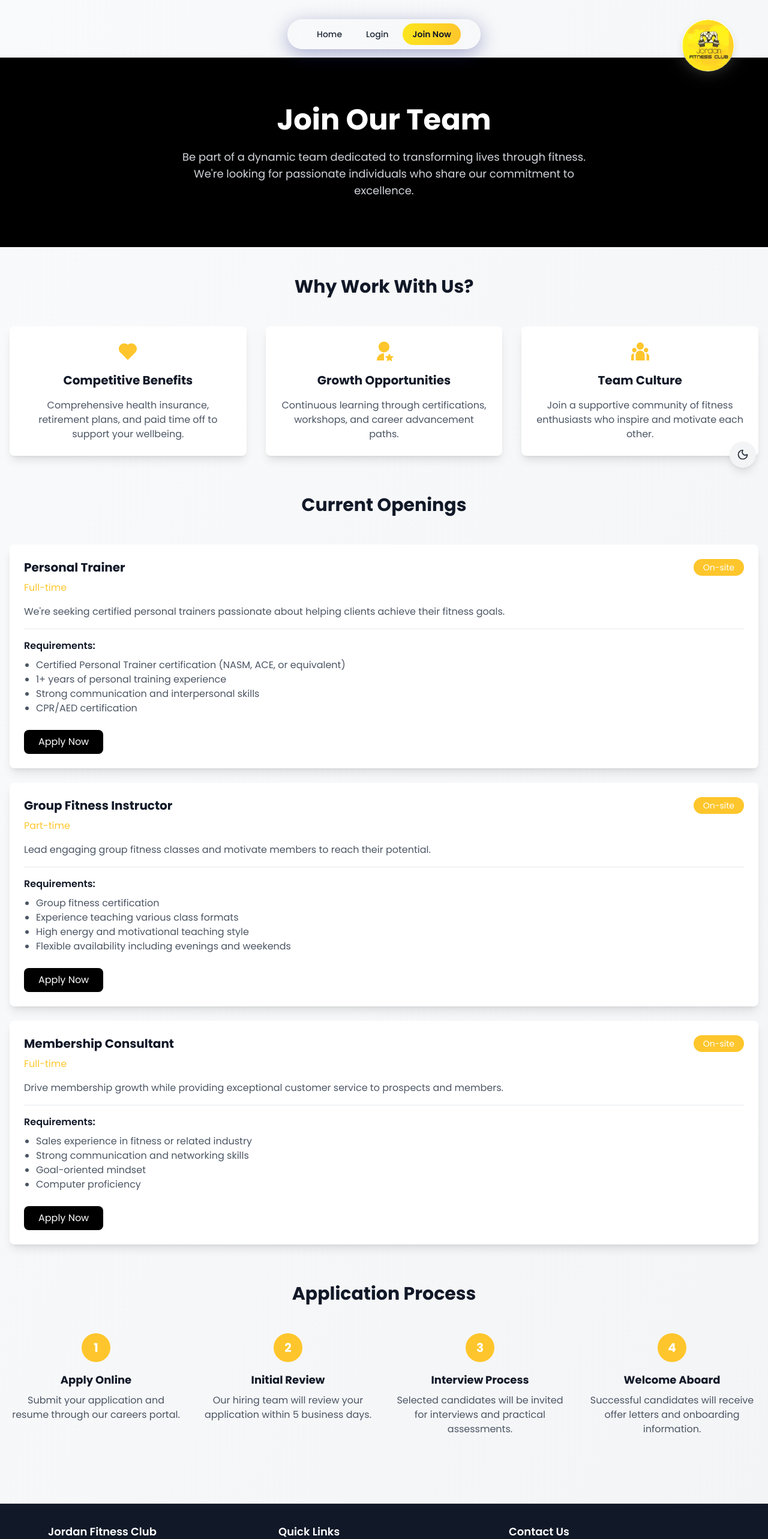
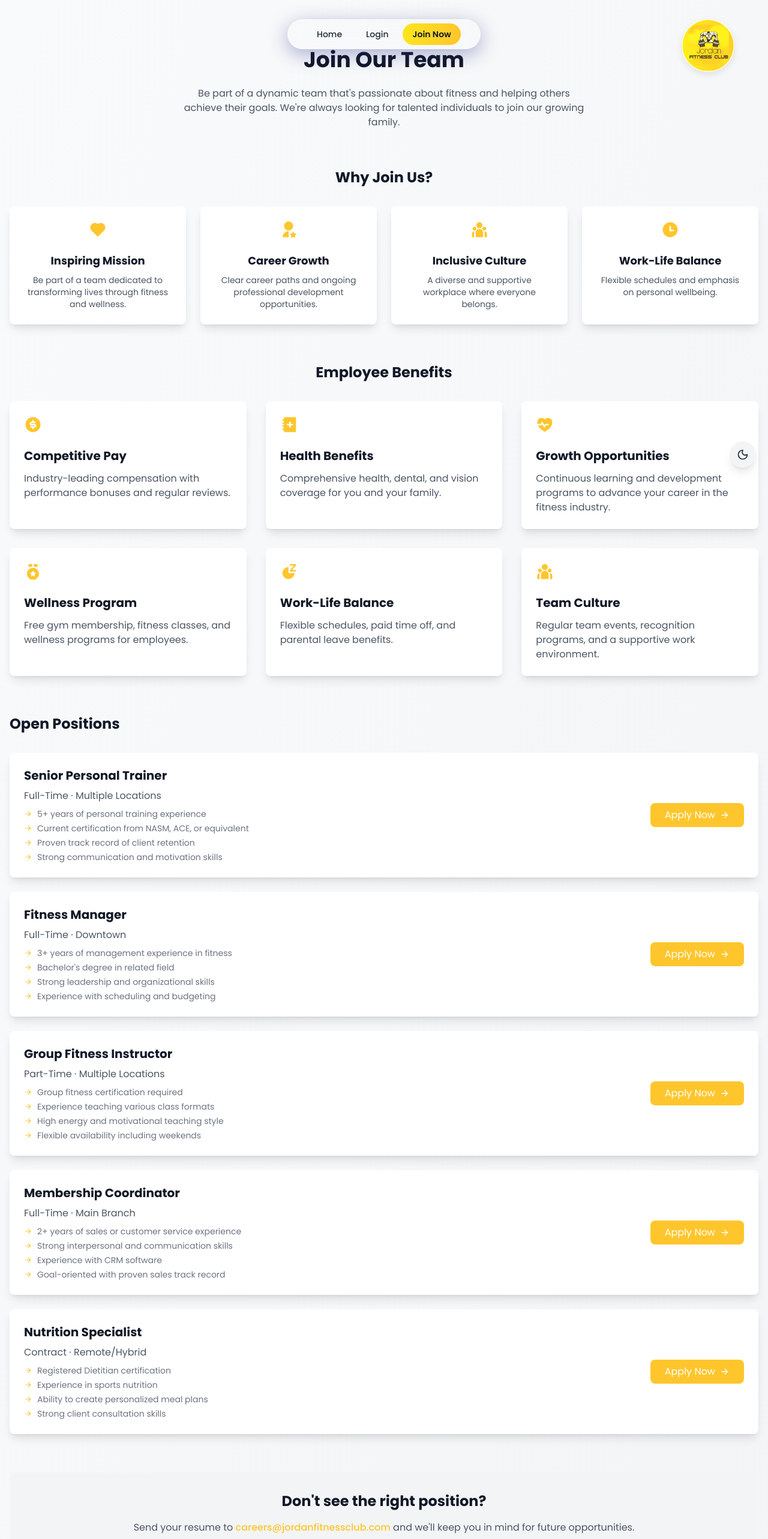
Before and after one commit to Arjun140205/Jordan-Fitness-Club, a React (Vite) app in the folder client/: page /careers in a window 1280 px wide. Shown: the top 2566 px of the page at 60% size. Built offline with nearby package versions, Linux system fonts and the light colour scheme; no server answers.

Commit message:
updated: improved Careers page structure and copy

```diff
--- a/client/src/pages/Careers.jsx
+++ b/client/src/pages/Careers.jsx
@@ -1,197 +1,261 @@
 import { motion } from "framer-motion";
-import { RiUserStarFill, RiHeartFill, RiTeamFill } from "react-icons/ri";
+import { RiUserStarFill, RiHeartFill, RiTeamFill, RiHeartPulseFill, RiTimeFill, RiArrowRightLine,
+         RiMedalFill, RiHealthBookFill, RiMoneyDollarCircleFill, RiRestTimeFill } from 'react-icons/ri';
 
 const Careers = () => {
   return (
-    <div className="pt-24 pb-12">
-      {/* Hero Section */}
-      <motion.section
+    <motion.div
       initial={{ opacity: 0 }}
       animate={{ opacity: 1 }}
-        className="bg-black text-white py-20 mb-12"
+      className="min-h-screen py-20 px-4"
     >
-        <div className="max-w-[var(--max-width)] mx-auto px-4 text-center">
-          <motion.h1
+      <div className="max-w-[var(--max-width)] mx-auto">
+        {/* Hero Section */}
+        <motion.div
           initial={{ y: 20, opacity: 0 }}
           animate={{ y: 0, opacity: 1 }}
-            className="text-4xl md:text-5xl font-bold mb-6"
+          className="text-center mb-16"
         >
-            Join Our Team
-          </motion.h1>
-          <motion.p
+          <h1 className="text-4xl font-bold text-gray-900 dark:text-white mb-6">Join Our Team</h1>
+          <p className="text-gray-600 dark:text-gray-400 max-w-2xl mx-auto">
+            Be part of a dynamic team that's passionate about fitness and helping others achieve their goals.
+            We're always looking for talented individuals to join our growing family.
+          </p>
+        </motion.div>
+
+        {/* Why Join Us Section */}
+        <motion.div
           initial={{ y: 20, opacity: 0 }}
           animate={{ y: 0, opacity: 1 }}
-            transition={{ delay: 0.2 }}
-            className="text-lg text-gray-300 max-w-2xl mx-auto"
+          className="mb-16"
         >
-            Be part of a dynamic team dedicated to transforming lives through fitness.
-            We're looking for passionate individuals who share our commitment to excellence.
-          </motion.p>
+          <h2 className="text-2xl font-bold text-gray-900 dark:text-white mb-8 text-center">Why Join Us?</h2>
+          <div className="grid grid-cols-1 md:grid-cols-2 lg:grid-cols-4 gap-6">
+            {whyJoinUs.map((reason, index) => (
+              <motion.div
+                key={reason.title}
+                initial={{ y: 20, opacity: 0 }}
+                animate={{ y: 0, opacity: 1 }}
+                transition={{ delay: index * 0.1 }}
+                className="bg-white dark:bg-gray-800 p-6 rounded-lg shadow-lg text-center"
+              >
+                <span className="text-[var(--secondary-color)] text-3xl mb-4 inline-block">
+                  {reason.icon}
+                </span>
+                <h3 className="text-lg font-bold text-gray-900 dark:text-white mb-2">
+                  {reason.title}
+                </h3>
+                <p className="text-gray-600 dark:text-gray-400 text-sm">
+                  {reason.description}
+                </p>
+              </motion.div>
+            ))}
           </div>
-      </motion.section>
+        </motion.div>
 
         {/* Benefits Section */}
-      <section className="max-w-[var(--max-width)] mx-auto px-4 mb-16">
-        <h2 className="text-3xl font-bold text-center mb-12">Why Work With Us?</h2>
+        <div className="mb-16">
+          <h2 className="text-2xl font-bold text-gray-900 dark:text-white mb-8 text-center">Employee Benefits</h2>
           <div className="grid grid-cols-1 md:grid-cols-3 gap-8">
             {benefits.map((benefit, index) => (
               <motion.div
                 key={benefit.title}
                 initial={{ y: 20, opacity: 0 }}
-              whileInView={{ y: 0, opacity: 1 }}
-              viewport={{ once: true }}
+                animate={{ y: 0, opacity: 1 }}
                 transition={{ delay: index * 0.2 }}
-              className="text-center p-6 rounded-lg bg-white shadow-lg"
+                className="bg-white dark:bg-gray-800 p-6 rounded-lg shadow-lg"
               >
+                <span className="text-[var(--secondary-color)] text-3xl mb-4 inline-block">
                   {benefit.icon}
-              <h3 className="text-xl font-bold my-4">{benefit.title}</h3>
-              <p className="text-gray-600">{benefit.description}</p>
+                </span>
+                <h3 className="text-xl font-bold text-gray-900 dark:text-white mb-3">
+                  {benefit.title}
+                </h3>
+                <p className="text-gray-600 dark:text-gray-400">
+                  {benefit.description}
+                </p>
               </motion.div>
             ))}
           </div>
-      </section>
+        </div>
 
         {/* Current Openings */}
-      <section className="max-w-[var(--max-width)] mx-auto px-4 mb-16">
-        <h2 className="text-3xl font-bold text-center mb-12">Current Openings</h2>
-        <div className="grid grid-cols-1 gap-6">
-          {openings.map((job, index) => (
+        <div className="mb-16">
+          <h2 className="text-2xl font-bold text-gray-900 dark:text-white mb-8">Open Positions</h2>
+          <div className="space-y-6">
+            {openPositions.map((position, index) => (
               <motion.div
-              key={job.title}
+                key={position.title}
                 initial={{ y: 20, opacity: 0 }}
-              whileInView={{ y: 0, opacity: 1 }}
-              viewport={{ once: true }}
+                animate={{ y: 0, opacity: 1 }}
                 transition={{ delay: index * 0.1 }}
-              className="bg-white rounded-lg shadow-lg overflow-hidden"
+                className="bg-white dark:bg-gray-800 p-6 rounded-lg shadow-lg hover:shadow-xl transition-shadow"
               >
-              <div className="p-6">
-                <div className="flex justify-between items-start">
+                <div className="flex flex-col md:flex-row md:items-center md:justify-between gap-4">
                   <div>
-                    <h3 className="text-xl font-bold mb-2">{job.title}</h3>
-                    <p className="text-[var(--secondary-color)] mb-4">{job.type}</p>
-                  </div>
-                  <span className="bg-[var(--secondary-color)] text-white px-4 py-1 rounded-full text-sm">
-                    {job.location}
-                  </span>
-                </div>
-                <p className="text-gray-600 mb-4">{job.description}</p>
-                <div className="border-t pt-4">
-                  <h4 className="font-semibold mb-2">Requirements:</h4>
-                  <ul className="list-disc pl-5 text-gray-600 mb-6">
-                    {job.requirements.map((req, i) => (
-                      <li key={i}>{req}</li>
+                    <h3 className="text-xl font-bold text-gray-900 dark:text-white mb-2">
+                      {position.title}
+                    </h3>
+                    <p className="text-gray-600 dark:text-gray-400 mb-2">
+                      {position.type} · {position.location}
+                    </p>
+                    <ul className="text-sm text-gray-500 dark:text-gray-400 space-y-1">
+                      {position.requirements.map((req, i) => (
+                        <li key={i} className="flex items-center gap-2">
+                          <RiArrowRightLine className="text-[var(--secondary-color)]" />
+                          {req}
+                        </li>
                       ))}
                     </ul>
                   </div>
-                <button className="bg-black text-white px-6 py-2 rounded-lg hover:bg-gray-800 transition-colors">
-                  Apply Now
+                  <div className="flex items-center gap-4">
+                    <button className="flex items-center gap-2 px-6 py-2 bg-[var(--secondary-color)] text-white rounded-lg hover:bg-[var(--secondary-color-dark)] transition-colors">
+                      Apply Now <RiArrowRightLine />
                     </button>
+                  </div>
                 </div>
               </motion.div>
             ))}
           </div>
-      </section>
+        </div>
 
-      {/* Application Process */}
-      <section className="max-w-[var(--max-width)] mx-auto px-4 mb-16">
-        <h2 className="text-3xl font-bold text-center mb-12">Application Process</h2>
-        <div className="grid grid-cols-1 md:grid-cols-4 gap-8">
-          {process.map((step, index) => (
+        {/* No Openings Message */}
         <motion.div
-              key={step.title}
           initial={{ y: 20, opacity: 0 }}
-              whileInView={{ y: 0, opacity: 1 }}
-              viewport={{ once: true }}
-              transition={{ delay: index * 0.2 }}
-              className="text-center"
+          animate={{ y: 0, opacity: 1 }}
+          className="text-center bg-gray-100 dark:bg-gray-800 p-8 rounded-xl"
         >
-              <div className="w-12 h-12 bg-[var(--secondary-color)] text-white rounded-full flex items-center justify-center text-xl font-bold mx-auto mb-4">
-                {index + 1}
+          <h2 className="text-2xl font-bold text-gray-900 dark:text-white mb-4">
+            Don't see the right position?
+          </h2>
+          <p className="text-gray-600 dark:text-gray-400 mb-6">
+            Send your resume to{" "}
+            <a
+              href="mailto:careers@jordanfitnessclub.com"
+              className="text-[var(--secondary-color)]"
+            >
+              careers@jordanfitnessclub.com
+            </a>
+            {" "}and we'll keep you in mind for future opportunities.
+          </p>
+        </motion.div>
       </div>
-              <h3 className="text-lg font-bold mb-2">{step.title}</h3>
-              <p className="text-gray-600">{step.description}</p>
     </motion.div>
-          ))}
-        </div>
-      </section>
-    </div>
   );
 };
 
+const whyJoinUs = [
+  {
+    title: "Inspiring Mission",
+    description: "Be part of a team dedicated to transforming lives through fitness and wellness.",
+    icon: <RiHeartFill />
+  },
+  {
+    title: "Career Growth",
+    description: "Clear career paths and ongoing professional development opportunities.",
+    icon: <RiUserStarFill />
+  },
+  {
+    title: "Inclusive Culture",
+    description: "A diverse and supportive workplace where everyone belongs.",
+    icon: <RiTeamFill />
+  },
+  {
+    title: "Work-Life Balance",
+    description: "Flexible schedules and emphasis on personal wellbeing.",
+    icon: <RiTimeFill />
+  }
+];
+
 const benefits = [
   {
-    title: "Competitive Benefits",
-    description: "Comprehensive health insurance, retirement plans, and paid time off to support your wellbeing.",
-    icon: <RiHeartFill className="text-4xl text-[var(--secondary-color)] mx-auto" />
+    title: "Competitive Pay",
+    description: "Industry-leading compensation with performance bonuses and regular reviews.",
+    icon: <RiMoneyDollarCircleFill />
+  },
+  {
+    title: "Health Benefits",
+    description: "Comprehensive health, dental, and vision coverage for you and your family.",
+    icon: <RiHealthBookFill />
   },
   {
     title: "Growth Opportunities",
-    description: "Continuous learning through certifications, workshops, and career advancement paths.",
-    icon: <RiUserStarFill className="text-4xl text-[var(--secondary-color)] mx-auto" />
+    description: "Continuous learning and development programs to advance your career in the fitness industry.",
+    icon: <RiHeartPulseFill />
+  },
+  {
+    title: "Wellness Program",
+    description: "Free gym membership, fitness classes, and wellness programs for employees.",
+    icon: <RiMedalFill />
+  },
+  {
+    title: "Work-Life Balance",
+    description: "Flexible schedules, paid time off, and parental leave benefits.",
+    icon: <RiRestTimeFill />
   },
   {
     title: "Team Culture",
-    description: "Join a supportive community of fitness enthusiasts who inspire and motivate each other.",
-    icon: <RiTeamFill className="text-4xl text-[var(--secondary-color)] mx-auto" />
+    description: "Regular team events, recognition programs, and a supportive work environment.",
+    icon: <RiTeamFill />
   }
 ];
 
-const openings = [
+const openPositions = [
   {
-    title: "Personal Trainer",
-    type: "Full-time",
-    location: "On-site",
-    description: "We're seeking certified personal trainers passionate about helping clients achieve their fitness goals.",
+    title: "Senior Personal Trainer",
+    type: "Full-Time",
+    location: "Multiple Locations",
     requirements: [
-      "Certified Personal Trainer certification (NASM, ACE, or equivalent)",
-      "1+ years of personal training experience",
-      "Strong communication and interpersonal skills",
-      "CPR/AED certification"
+      "5+ years of personal training experience",
+      "Current certification from NASM, ACE, or equivalent",
+      "Proven track record of client retention",
+      "Strong communication and motivation skills"
+    ]
+  },
+  {
+    title: "Fitness Manager",
+    type: "Full-Time",
+    location: "Downtown",
+    requirements: [
+      "3+ years of management experience in fitness",
+      "Bachelor's degree in related field",
+      "Strong leadership and organizational skills",
+      "Experience with scheduling and budgeting"
     ]
   },
   {
     title: "Group Fitness Instructor",
-    type: "Part-time",
-    location: "On-site",
-    description: "Lead engaging group fitness classes and motivate members to reach their potential.",
+    type: "Part-Time",
+    location: "Multiple Locations",
     requirements: [
-      "Group fitness certification",
+      "Group fitness certification required",
       "Experience teaching various class formats",
       "High energy and motivational teaching style",
-      "Flexible availability including evenings and weekends"
+      "Flexible availability including weekends"
     ]
   },
   {
-    title: "Membership Consultant",
-    type: "Full-time",
-    location: "On-site",
-    description: "Drive membership growth while providing exceptional customer service to prospects and members.",
+    title: "Membership Coordinator",
+    type: "Full-Time",
+    location: "Main Branch",
     requirements: [
-      "Sales experience in fitness or related industry",
-      "Strong communication and networking skills",
-      "Goal-oriented mindset",
-      "Computer proficiency"
+      "2+ years of sales or customer service experience",
+      "Strong interpersonal and communication skills",
+      "Experience with CRM software",
+      "Goal-oriented with proven sales track record"
+    ]
+  },
+  {
+    title: "Nutrition Specialist",
+    type: "Contract",
+    location: "Remote/Hybrid",
+    requirements: [
+      "Registered Dietitian certification",
+      "Experience in sports nutrition",
+      "Ability to create personalized meal plans",
+      "Strong client consultation skills"
     ]
   }
 ];
 
-const process = [
-  {
-    title: "Apply Online",
-    description: "Submit your application and resume through our careers portal."
-  },
-  {
-    title: "Initial Review",
-    description: "Our hiring team will review your application within 5 business days."
-  },
-  {
-    title: "Interview Process",
-    description: "Selected candidates will be invited for interviews and practical assessments."
-  },
-  {
-    title: "Welcome Aboard",
-    description: "Successful candidates will receive offer letters and onboarding information."
-  }
-];
-
 export default Careers;
```
Lines whose indentation alone changed are shown as unchanged.
